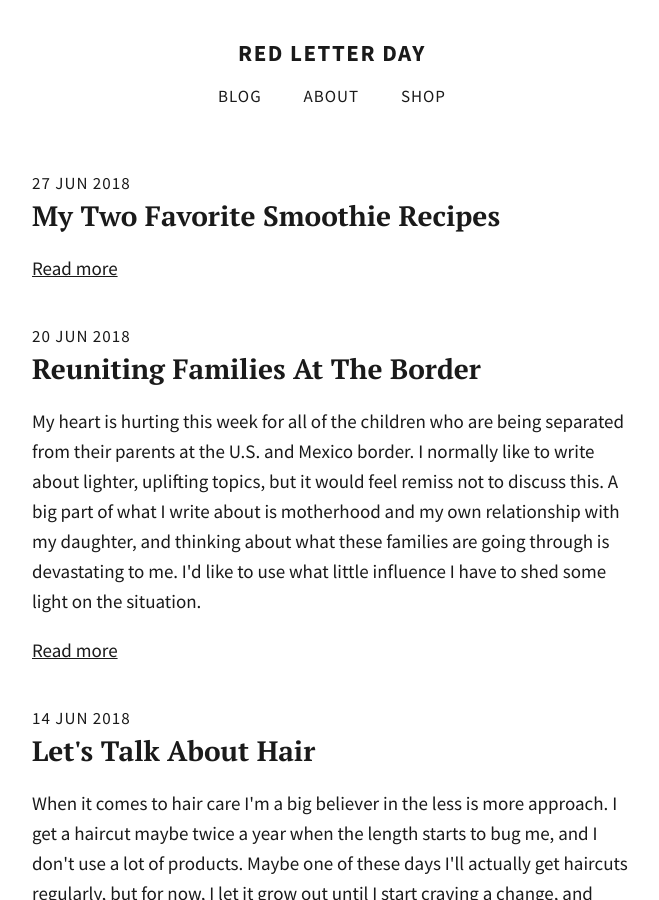
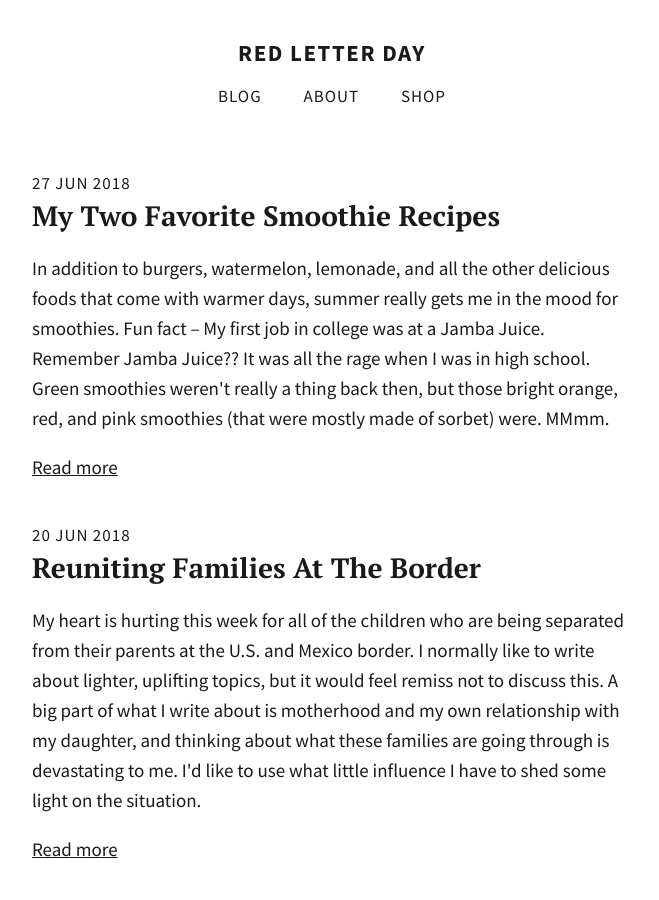
Before and after one commit to totiffany/totiffany.github.io, a Jekyll site: the page built from index.html, in a window 1280 px wide and 900 px high. Shown: the whole window, without its empty margins (308-967 px from the left). Built offline with Jekyll 4.4.1, drawn with Linux system fonts in a browser that asks for light colours.

Commit message:
Update 2018-06-27-My-Two-Favorite-Smoothie-Recipes.md

```diff
--- a/_posts/2018-06-27-My-Two-Favorite-Smoothie-Recipes.md
+++ b/_posts/2018-06-27-My-Two-Favorite-Smoothie-Recipes.md
@@ -1,5 +1,12 @@
 ---
 published: true
+description: >-
+  In addition to burgers, watermelon, lemonade, and all the other delicious
+  foods that come with warmer days, summer really gets me in the mood for
+  smoothies. Fun fact – My first job in college was at a Jamba Juice. Remember
+  Jamba Juice?? It was all the rage when I was in high school. Green smoothies
+  weren't really a thing back then, but those bright orange, red, and pink
+  smoothies (that were mostly made of sorbet) were. MMmm.
 ---
 Pictures coming soon!
 
```
